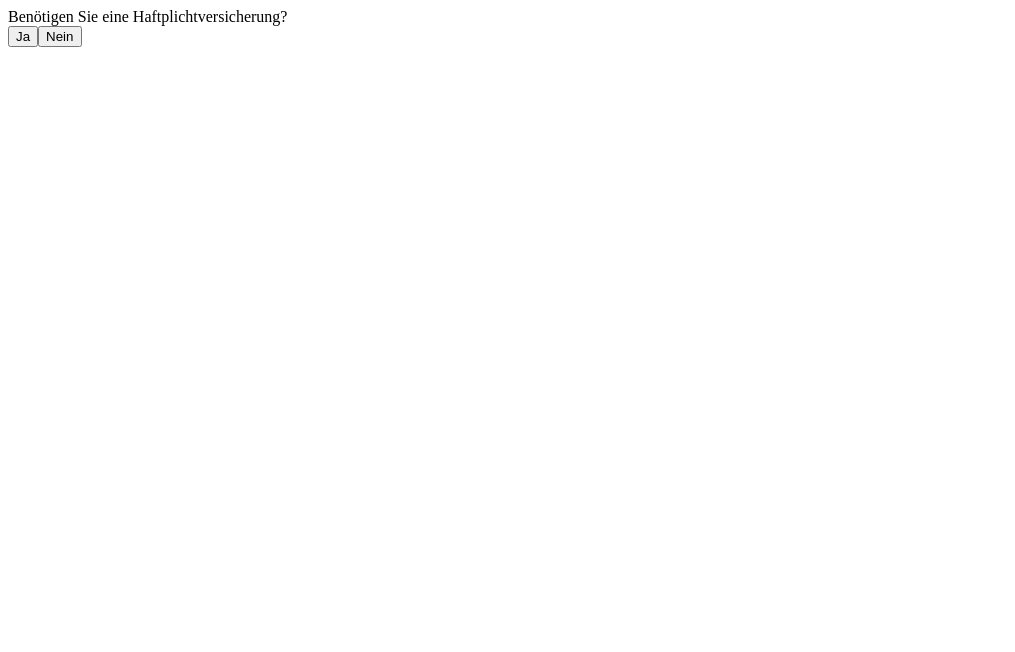
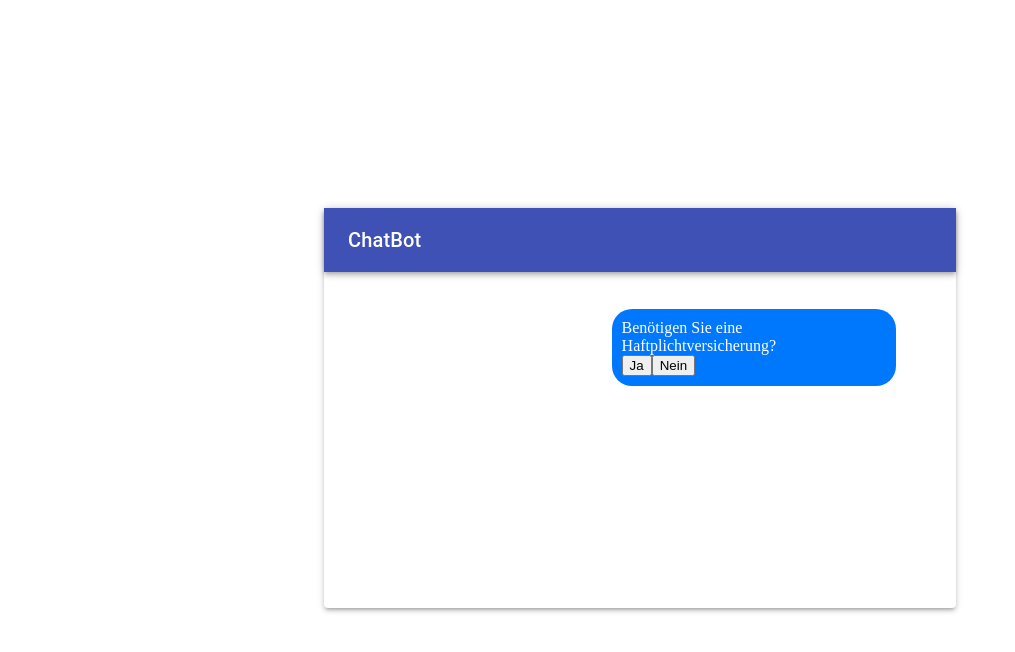
Before and after one commit to VCPY/chatbot, a React (Create React App) app: page / in a window 1280 px wide. Shown: the top 652 px of the page, without its empty margins (0-1015 px from the left). Built offline with nearby package versions, Linux system fonts and the light colour scheme.

Commit message:
Added design to ChatBot Messages

```diff
--- a/src/App.css
+++ /dev/null
@@ -1,38 +0,0 @@
-.App {
-  text-align: center;
-}
-
-.App-logo {
-  height: 40vmin;
-  pointer-events: none;
-}
-
-@media (prefers-reduced-motion: no-preference) {
-  .App-logo {
-    animation: App-logo-spin infinite 20s linear;
-  }
-}
-
-.App-header {
-  background-color: #282c34;
-  min-height: 100vh;
-  display: flex;
-  flex-direction: column;
-  align-items: center;
-  justify-content: center;
-  font-size: calc(10px + 2vmin);
-  color: white;
-}
-
-.App-link {
-  color: #61dafb;
-}
-
-@keyframes App-logo-spin {
-  from {
-    transform: rotate(0deg);
-  }
-  to {
-    transform: rotate(360deg);
-  }
-}
--- a/src/ChatBot.tsx
+++ b/src/ChatBot.tsx
@@ -1,18 +1,49 @@
+import { Paper } from "@material-ui/core";
 import React from "react";
+import { createUseStyles } from "react-jss";
 import { QuestionList } from "./Questions";
+import { ChatBotHeader } from "./UIComponents/ChatBotHeader";
 
 export module ChatBotModule {
-    export class ChatBot extends React.Component {
 
-        constructor(props: any) {
-            super(props)
-            this.state = {
-                'questions': undefined
-            }
+  function Styles({ children }: any): any {
+    let styles = createUseStyles({
+      container: {
+        display: 'flex',
+        justifyContent: 'center',
+        alignItems: 'center',
+        height: '100vh',
+      },
+      paper: {
+        width: "50%",
+        height: "50%"
+      }
+    })
+    return children(styles)
+  }
+
+  export class ChatBot extends React.Component {
+
+    constructor(props: any) {
+      super(props)
+    }
+
+    render() {
+      return (<Styles>
+        {
+          (useStyles: any): JSX.Element => {
+            const styles = useStyles(this.props);
+            return (
+              <div className={styles.container}>
+                <Paper className={styles.paper} elevation={3}>
+                  <ChatBotHeader />
+                  <QuestionList />
+                </Paper>
+              </div>)
+          }
         }
 
-        render() {
-            return (<div><QuestionList/></div>)
-        }
+      </Styles>)
     }
+  }
 }
--- a/src/Question.tsx
+++ b/src/Question.tsx
@@ -1,6 +1,22 @@
 import React from "react";
+import { createUseStyles } from "react-jss";
 import { QuestionType } from "./Questions";
 
+function Styles({ children }: any): any {
+  let styles = createUseStyles({
+    container: {
+      backgroundColor: "#0078fe",
+      padding: 10,
+      marginLeft: '45%',
+      marginTop: 5,
+      marginRight: "5%",
+      maxWidth: '50%',
+      alignSelf: 'flex-end',
+      borderRadius: 20,
+    }
+  })
+  return children(styles)
+}
 
 export class Question extends React.Component<{ question: QuestionType, answerSelectedCallback?: (id: number, index: number) => void, selected?: number | undefined }, { question: QuestionType, answerSelectedCallback: (id: number, index: number) => void, selected?: number | undefined }>{
   constructor(props: any) {
@@ -22,17 +38,30 @@ export class Question extends React.Component<{ question: QuestionType, answerSe
 
   render() {
     let answers = this.state.question.valueOptions.map((answer, index) =>
-            <button key = {this.state.question.id + "_" + index} onClick={() => {
+      <button key={this.state.question.id + "_" + index} onClick={() => {
         if (this.state.answerSelectedCallback) {
           this.state.answerSelectedCallback(this.state.question.id, index)
         }
       }}> {answer.text}</button >)
-        return (<div>
-            <div>{this.state.question.text}</div>
+    return (
+      <Styles>{
+        (useStyles: any) => {
+          const styles = useStyles(this.props)
+          return (
+            <p className={styles.container}>
+              <div style={{ fontSize: 16, color: "#fff" }} > {this.state.question.text}
+                <div>
                   {
                     answers
+                  }</div>
+              </div>
+            </p>
+          )
         }
-        </div>)
+      }
+
+      </Styles>
+    );
   }
 
 }
--- a/src/Questions.tsx
+++ b/src/Questions.tsx
@@ -2,6 +2,23 @@ import React from "react";
 import { createUseStyles } from "react-jss";
 import { EndpointData, loadChatData, sendChatData } from "./Persistance";
 import { Question } from "./Question";
+
+
+function Styles({ children }: any): any {
+  let styles = createUseStyles({
+    container: {
+      margin: "2em",
+      display: "flex",
+      height: "70%",
+      flexFlow: "column",
+      justifyContent: "bottom",
+      alignItems: "bottom",
+      overflowY: "scroll",
+      marginBottom: "auto"
+    }
+  })
+  return children(styles)
+}
 
 export interface PossibleAnswerType {
   "nextId": number,
@@ -19,12 +36,14 @@ export interface QuestionType {
 }
 
 interface SelectedAnswerType {
-    question: QuestionType,
-    chosenAnswerIndex: number
+  "question": QuestionType,
+  "chosenAnswerIndex": number
 }
 
 
 export class QuestionList extends React.Component<{}, { questions: QuestionType[], currentQuestion: QuestionType | undefined, previousAnswers: SelectedAnswerType[] }> {
+
+  messageEnd: HTMLDivElement | null = null;
 
   constructor(props: any) {
     super(props)
@@ -78,30 +97,35 @@ export class QuestionList extends React.Component<{}, { questions: QuestionType[
     })
   }
 
+  scrollToBottom = () => {
+    if (this.messageEnd)
+      this.messageEnd.scrollIntoView({ behavior: "smooth" });
+  }
+
+  componentDidUpdate() {
+    this.scrollToBottom()
+  }
+
   render() {
     if (!this.state.currentQuestion && this.state.previousAnswers.length != 0) {
-            let data: EndpointData[] = []
-            for (let answer of this.state.previousAnswers) {
-                data.push({ name: answer.question.name, value: answer.question.valueOptions[answer.chosenAnswerIndex].value })
+      let data: EndpointData[] = this.state.previousAnswers.map(answer => { return { "name": answer.question.name, "value": answer.question.valueOptions[answer.chosenAnswerIndex].value } })
+      sendChatData(data)
     }
-            sendChatData(data)
-
-        }
-        let previousQuestionsRender = []
-        for (let previousQuestion of this.state.previousAnswers) {
-            previousQuestionsRender.push(<Question question={previousQuestion.question} selected={previousQuestion.chosenAnswerIndex}></Question>)
-        }
-
-        if (this.state.currentQuestion) {
-            return (<div>
+    let previousQuestionsRender = this.state.previousAnswers.map(previousQuestion => <Question question={previousQuestion.question} selected={previousQuestion.chosenAnswerIndex}></Question>)
+    return (
+      <Styles>{
+        (useStyles: any): JSX.Element => {
+          const styles = useStyles(this.props)
+          return (
+            <div className={styles.container}>
               {previousQuestionsRender}
-                <Question question={this.state.currentQuestion} answerSelectedCallback={(id, index) => this.handleSelection(id, index)}></Question>
+              {this.state.currentQuestion ? <Question question={this.state.currentQuestion} answerSelectedCallback={(id, index) => this.handleSelection(id, index)}></Question> : "Gruß"}
+              <div ref={(el) => this.messageEnd = el} />
             </div>
           )
         }
-        else {
-            return (<div>{previousQuestionsRender}Gruß</div>)
+      }
+      </Styles>
+    )
   }
 }
-
-}
--- /dev/null
+++ b/src/UIComponents/ChatBotHeader.tsx
@@ -0,0 +1,18 @@
+import { AppBar, Toolbar, Typography } from "@material-ui/core";
+import React from "react";
+
+export class ChatBotHeader extends React.Component{
+
+
+    render(){
+        return(<AppBar position="static">
+        <Toolbar>
+          <Typography variant="h6" >
+            ChatBot
+          </Typography>
+        </Toolbar>
+      </AppBar>)
+    }
+
+
+}
--- a/src/index.css
+++ /dev/null
@@ -1,13 +0,0 @@
-body {
-  margin: 0;
-  font-family: -apple-system, BlinkMacSystemFont, 'Segoe UI', 'Roboto', 'Oxygen',
-    'Ubuntu', 'Cantarell', 'Fira Sans', 'Droid Sans', 'Helvetica Neue',
-    sans-serif;
-  -webkit-font-smoothing: antialiased;
-  -moz-osx-font-smoothing: grayscale;
-}
-
-code {
-  font-family: source-code-pro, Menlo, Monaco, Consolas, 'Courier New',
-    monospace;
-}
```
Also changed, not shown: package.json (+7 -0 lines), 1 other file (tests, documents, lock files or other folders). Lines whose indentation alone changed are shown as unchanged.
